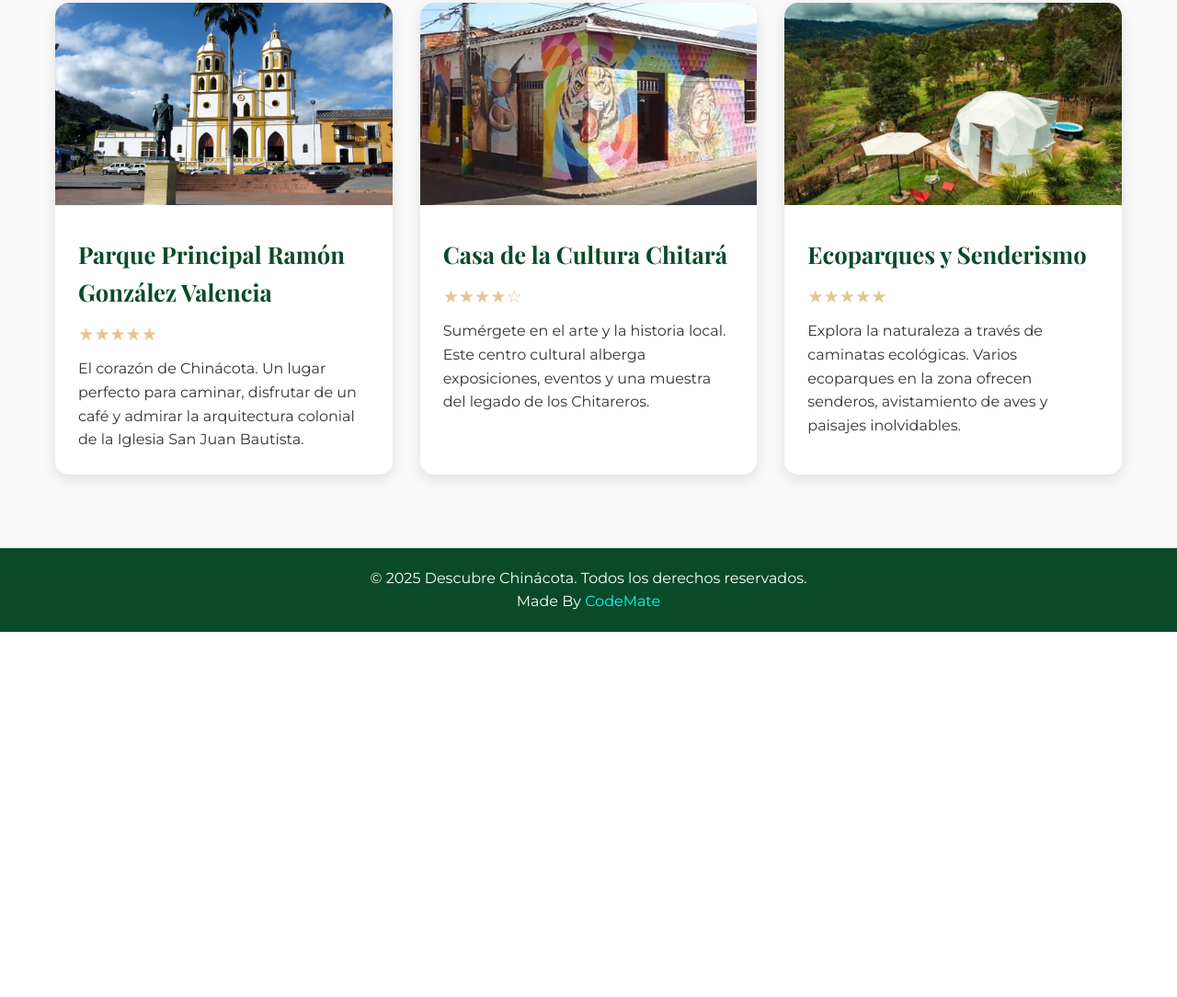
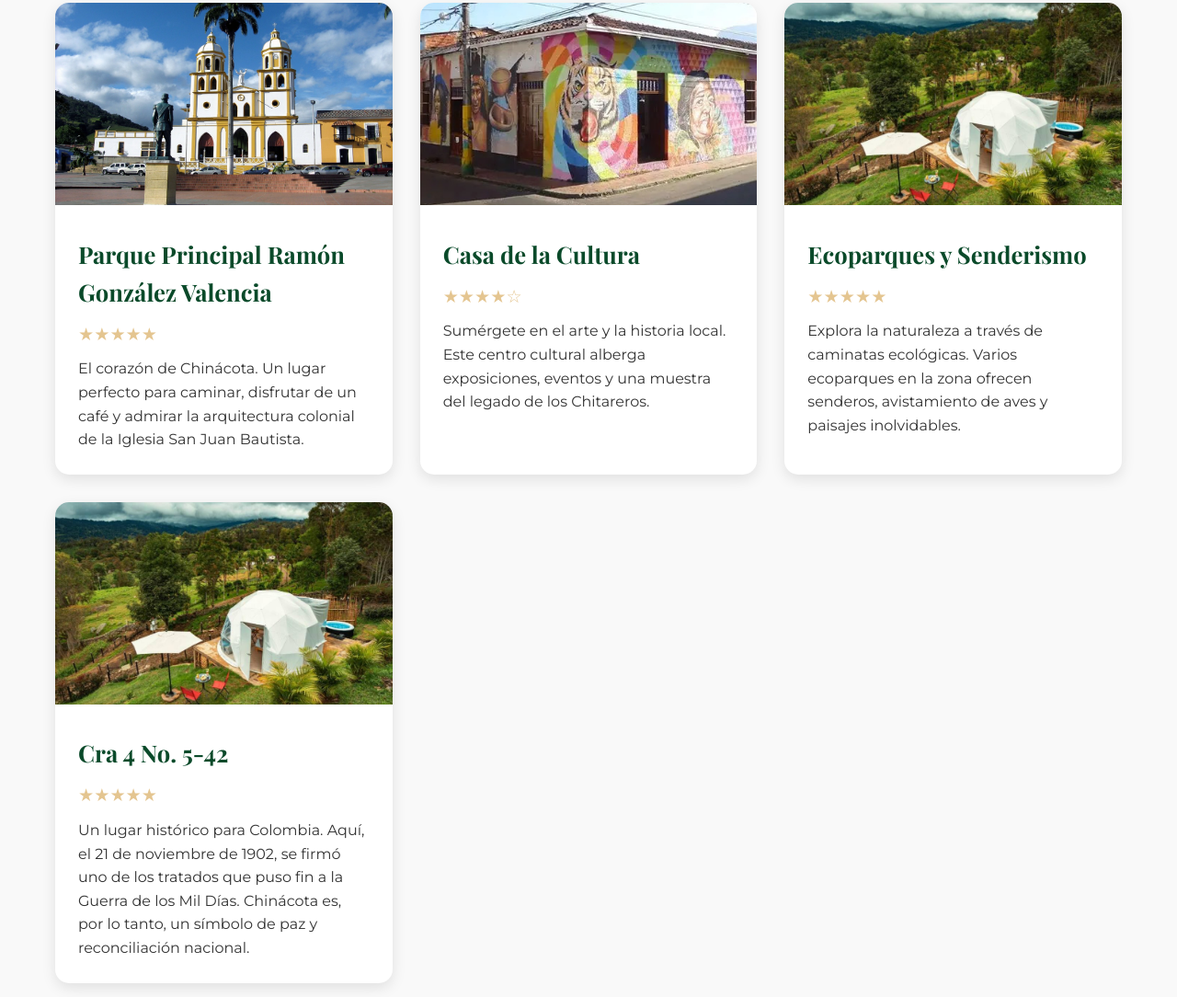
Before and after one commit to chinacota95-design/chinacota95-design.github.io, a plain HTML site: page index.html in a window 1280 px wide. Shown: the part 3888-4972 px from the top of the page at 92% size. Before the commit the page ends 4575 px from the top, so only its background shows below. Drawn offline with nearby package versions, Linux system fonts and the light colour scheme.

Commit message:
Update index.html

```diff
--- a/index.html
+++ b/index.html
@@ -170,7 +170,7 @@
                         <a href="https://www.google.com/maps/search/?api=1&query=Casa+de+la+Cultura+Chitará+Chinácota" target="_blank">
                             <img src="img/casa-cultura.jpg" alt="Casa de la Cultura">
                             <div class="item-content">
-                                <h3>Casa de la Cultura Chitará</h3>
+                                <h3>Casa de la Cultura</h3>
                                 <div class="rating">★★★★☆</div>
                                 <p>Sumérgete en el arte y la historia local. Este centro cultural alberga exposiciones, eventos y una muestra del legado de los Chitareros.</p>
                             </div>
@@ -183,6 +183,16 @@
                                 <h3>Ecoparques y Senderismo</h3>
                                 <div class="rating">★★★★★</div>
                                 <p>Explora la naturaleza a través de caminatas ecológicas. Varios ecoparques en la zona ofrecen senderos, avistamiento de aves y paisajes inolvidables.</p>
+                            </div>
+                        </a>
+                    </div>
+                    <div class="list-item">
+                        <a href="https://www.google.com/maps/search/?api=1&query=Ecoparque+Chinácota" target="_blank">
+                            <img src="img/ecoparque.jpg" alt="Ecoparque">
+                            <div class="item-content">
+                                <h3>Cra 4 No. 5-42</h3>
+                                <div class="rating">★★★★★</div>
+                                <p>Un lugar histórico para Colombia. Aquí, el 21 de noviembre de 1902, se firmó uno de los tratados que puso fin a la Guerra de los Mil Días. Chinácota es, por lo tanto, un símbolo de paz y reconciliación nacional.</p>
                             </div>
                         </a>
                     </div>
```
